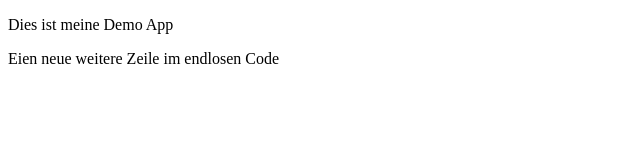
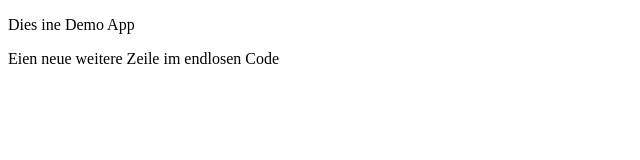
Before and after one commit to sebastianberchtold-hftm/sebastianberchtoldhftm, a plain HTML site: page index.html in a window 1280 px wide. Shown: the full height of the page, 0-640 px from the left. Drawn offline with Linux system fonts and the light colour scheme.

Commit message:
test test

```diff
--- a/index.html
+++ b/index.html
@@ -7,7 +7,7 @@
 </head>
 
 <body>
-    <p>Dies ist meine Demo App </p>
+    <p>Dies ine Demo App </p>
     <p>Eien neue weitere Zeile im endlosen Code</p>
 </body>
 
```
